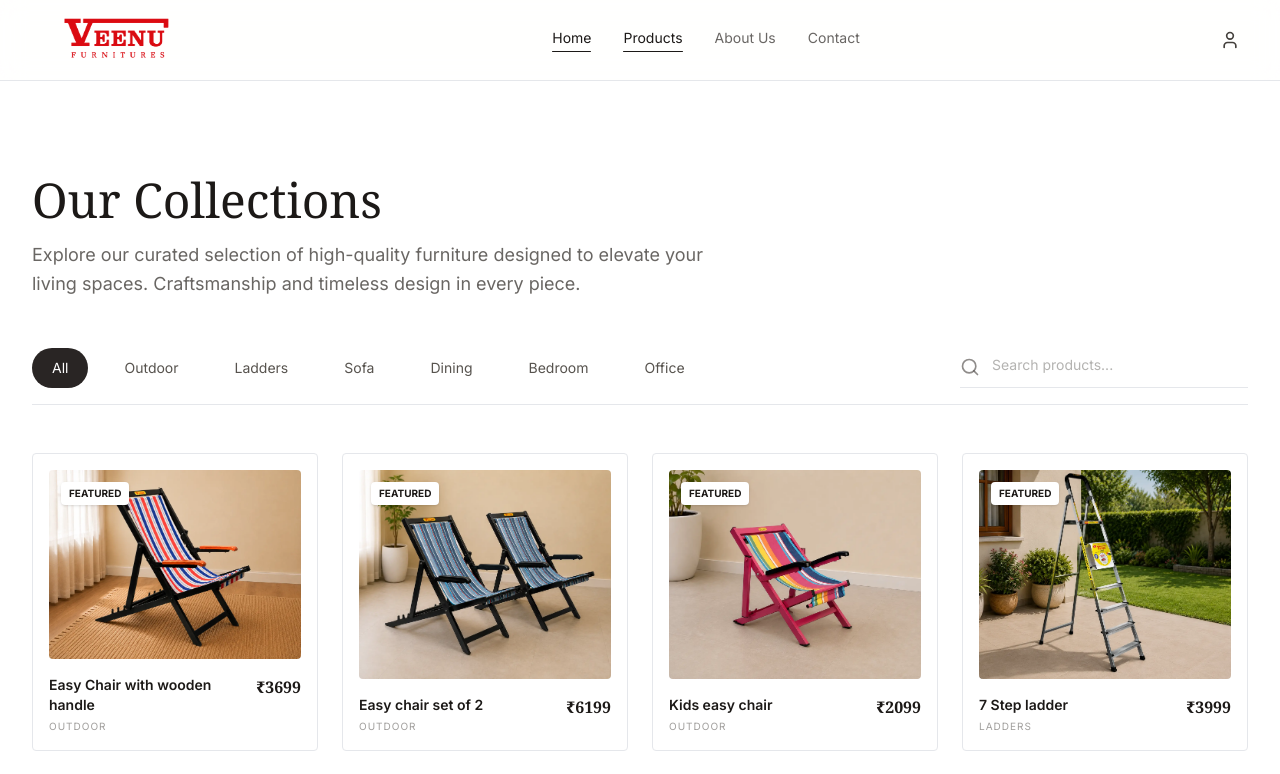
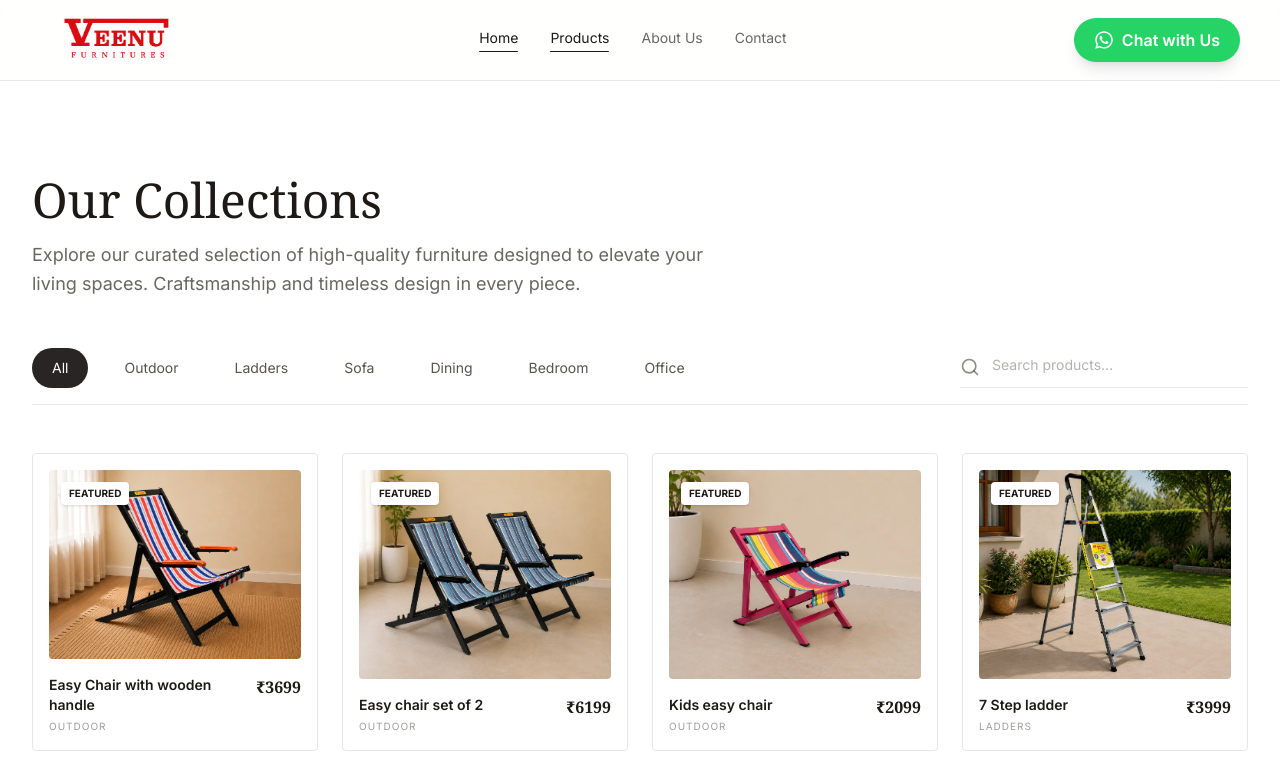
Before and after one commit to Sathwik656/Veenu-furniture-store, a React (Vite) app in the folder frontend/: page /products in a window 1280 px wide. Shown: the top 774 px of the page. Built offline with nearby package versions, Linux system fonts and the light colour scheme; a web font is replaced by a local one.

Commit message:
add whatsapp button

```diff
--- a/frontend/package.json
+++ b/frontend/package.json
@@ -20,12 +20,15 @@
     "motion": "^12.23.24",
     "react": "^19.0.1",
     "react-dom": "^19.0.1",
+    "react-icons": "^5.6.0",
     "react-router-dom": "^7.17.0",
     "vite": "^6.2.3"
   },
   "devDependencies": {
     "@types/express": "^4.17.21",
     "@types/node": "^22.14.0",
+    "@types/react": "^19.2.17",
+    "@types/react-dom": "^19.2.3",
     "autoprefixer": "^10.4.21",
     "esbuild": "^0.25.0",
     "tailwindcss": "^4.1.14",
--- a/frontend/src/components/Footer.tsx
+++ b/frontend/src/components/Footer.tsx
@@ -14,7 +14,7 @@ export default function Footer() {
             </p>
             <div className="flex space-x-4">
               <a href="https://www.instagram.com/veenu_furnitures/" className="hover:text-white transition-colors" target="_blank"><Instagram className="w-5 h-5" /></a>
-              <a href="https://www.facebook.com/Veenufurniture/" className="hover:text-white transition-colors" target="_blank"><Facebook className="w-5 h-5" /></a>
+              <a href="https://www.facebook.com/profile.php?id=61591107343041" className="hover:text-white transition-colors" target="_blank"><Facebook className="w-5 h-5" /></a>
               <a href="#" className="hover:text-white transition-colors" target="_blank"><Twitter className="w-5 h-5" /></a>
             </div>
           </div>
--- a/frontend/src/components/Navbar.tsx
+++ b/frontend/src/components/Navbar.tsx
@@ -1,7 +1,8 @@
 import { useState, useEffect } from 'react';
-import { Menu, X, ShoppingBag, User } from 'lucide-react';
+import { Menu, X, ShoppingBag, User, MessageCircle } from 'lucide-react';
 import { motion, AnimatePresence } from 'motion/react';
 import { Link, useLocation } from 'react-router-dom';
+import { FaWhatsapp } from "react-icons/fa";
 
 export default function Navbar() {
   const [isScrolled, setIsScrolled] = useState(false);
@@ -24,10 +25,11 @@ export default function Navbar() {
   ];
 
   return (
-    <nav
-      className={`fixed top-0 left-0 w-full z-50 transition-all duration-300 border-b border-brand-200 ${isScrolled ? 'bg-white/90 backdrop-blur-md' : 'bg-white/80 backdrop-blur-md'
-        }`}
-    >
+    <>
+      <nav
+        className={`fixed top-0 left-0 w-full z-50 transition-all duration-300 border-b border-brand-200 ${isScrolled ? 'bg-white/90 backdrop-blur-md' : 'bg-white/80 backdrop-blur-md'
+          }`}
+      >
       <div className={`w-full max-w-7xl mx-auto px-4 sm:px-6 lg:px-10 flex justify-between items-center transition-all duration-300 ${isScrolled ? 'h-16' : 'h-20'}`}>
         <Link to="/" className="flex items-center group">
           <img
@@ -72,10 +74,16 @@ export default function Navbar() {
           </div>
         </div>
 
-        <div className="hidden md:flex items-center space-x-6">
-          <button className="text-brand-800 hover:text-brand-500 transition-colors">
-            <User className="w-5 h-5" />
-          </button>
+        <div className="hidden md:flex items-center">
+          <a
+            href="https://wa.me/7795505525"
+            target="_blank"
+            rel="noopener noreferrer"
+            className="flex items-center gap-2 bg-[#25D366] hover:bg-[#1EBE5D] text-white px-5 py-2.5 rounded-full shadow-lg transition-all duration-300 hover:scale-105"
+          >
+            <FaWhatsapp className="text-xl" />
+            <span className="font-semibold">Chat with Us</span>
+          </a>
         </div>
 
         {/* Mobile Toggle */}
@@ -121,6 +129,16 @@ export default function Navbar() {
           </motion.div>
         )}
       </AnimatePresence>
-    </nav>
+      </nav>
+      {/* Mobile Floating WhatsApp Button */}
+      <a
+        href="https://wa.me/7795505525"
+        target="_blank"
+        rel="noopener noreferrer"
+        className="md:hidden fixed bottom-6 right-6 z-50 flex items-center justify-center w-14 h-14 bg-[#25D366] text-white rounded-full shadow-2xl transition-all duration-300 hover:scale-110"
+      >
+        <FaWhatsapp className="text-3xl" />
+      </a>
+    </>
   );
 }
```
Also changed, not shown: 1 other file (tests, documents, lock files or other folders).
